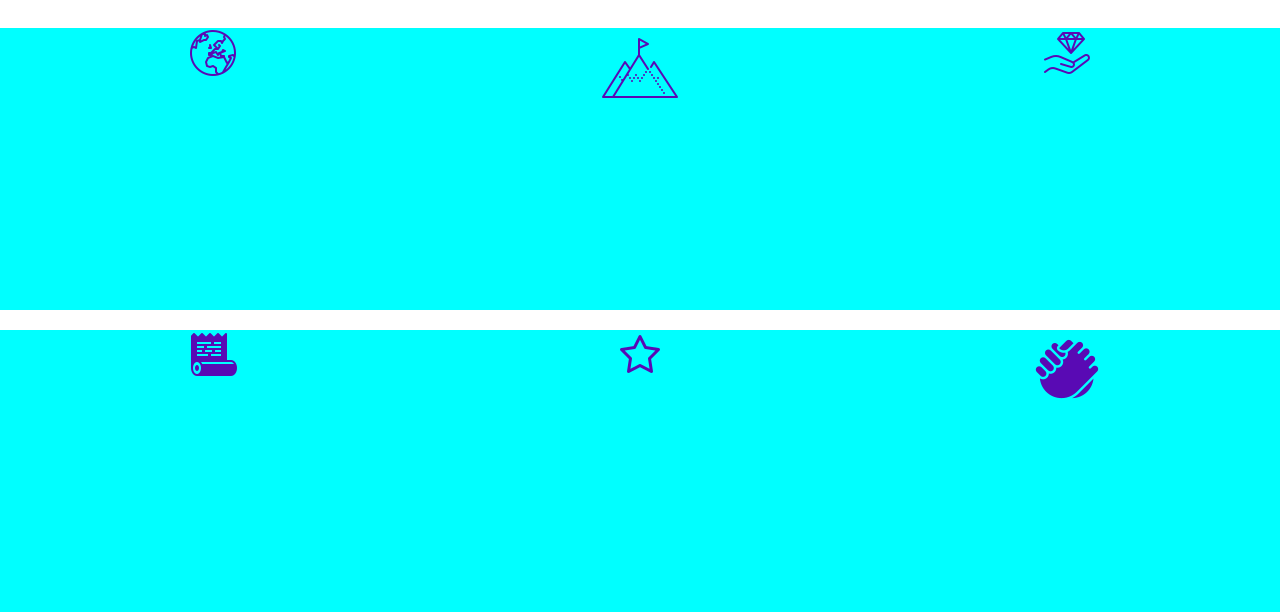
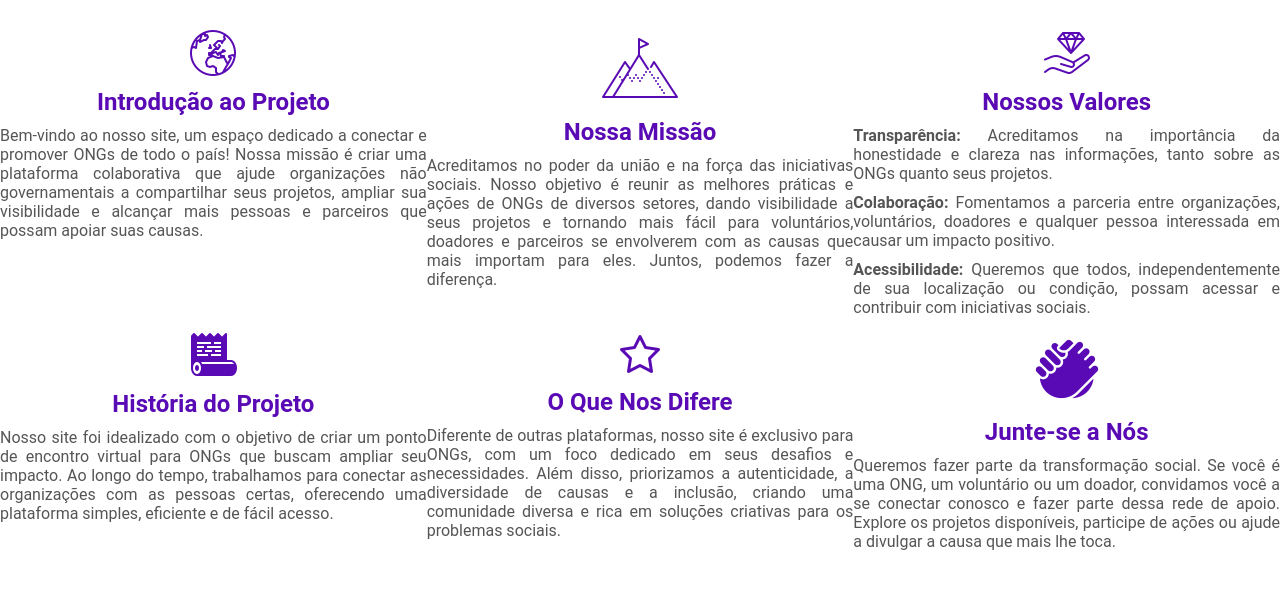
Before and after one commit to VoucherDesenvSenacHub/together, a PHP site: page /view/geral/sobre_nos.html in a window 1280 px wide. Shown: the part 701-1313 px from the top of the page. Run offline with PHP 8.4, Linux system fonts and the light colour scheme.

Commit message:
incluindo explicação no sobre nós

```diff
--- a/view/assests/css/geral/sobre_nos.css
+++ b/view/assests/css/geral/sobre_nos.css
@@ -67,7 +67,7 @@
     width: 100%;
     height: 302px;
     display: flex;
-    justify-content: space-between;
+    justify-content: space-around;
 }
 
 .cardsIcon{
@@ -77,7 +77,22 @@
     height: 282px;
     align-items: center;
     flex-direction: column;
-    background-color: aqua;
+    /* background-color: aqua; */
     margin-top: 20px;
 
 }
+
+ .cardsIcon h2 {
+    font-family: 'roboto', sans-serif;
+    color: #590AB4;
+    margin-top: 10px;
+
+ }
+ .cardsIcon p {
+    font-family: 'roboto', sans-serif;
+    font-size: 16px;
+    color: #555;
+    text-align: center;
+    margin-top: 10px;
+    text-align: justify;
+}
--- a/view/geral/sobre_nos.html
+++ b/view/geral/sobre_nos.html
@@ -34,30 +34,37 @@
         <div class="cardsContainer">
             <div class="cardsIcon">
                 <img src="../assests/images/geral/icons8-europa-50.png" alt="img">
-                <p></p>
+                <h2>Introdução ao Projeto</h2>
+                <p>Bem-vindo ao nosso site, um espaço dedicado a conectar e promover ONGs de todo o país! Nossa missão é criar uma plataforma colaborativa que ajude organizações não governamentais a compartilhar seus projetos, ampliar sua visibilidade e alcançar mais pessoas e parceiros que possam apoiar suas causas.</p>
             </div>
             <div class="cardsIcon">
                 <img src="../assests/images/geral/icons8-missão-de-uma-empresa-80.png" alt="img">
-                <p></p>
+                <h2>Nossa Missão</h2>
+                <p>Acreditamos no poder da união e na força das iniciativas sociais. Nosso objetivo é reunir as melhores práticas e ações de ONGs de diversos setores, dando visibilidade a seus projetos e tornando mais fácil para voluntários, doadores e parceiros se envolverem com as causas que mais importam para eles. Juntos, podemos fazer a diferença.</p>
             </div>
             <div class="cardsIcon">
                 <img src="../assests/images/geral/icons8-cuidado-do-diamante-50.png" alt="img">
-                <p></p>
+                <h2>Nossos Valores</h2>
+                <p><strong>Transparência:</strong> Acreditamos na importância da honestidade e clareza nas informações, tanto sobre as ONGs quanto seus projetos.</p>
+                <p><strong>Colaboração:</strong> Fomentamos a parceria entre organizações, voluntários, doadores e qualquer pessoa interessada em causar um impacto positivo.</p>
+                <p><strong>Acessibilidade:</strong> Queremos que todos, independentemente de sua localização ou condição, possam acessar e contribuir com iniciativas sociais.</p>            </div>
             </div>
-        </div>
         <div class="cardsContainer">
             <div class="cardsIcon">
                 <img src="../assests/images/geral/icons8-histórico-de-atividades-50.png" alt="img">
-                <p></p>
+                <h2>História do Projeto</h2>
+                <p>Nosso site foi idealizado com o objetivo de criar um ponto de encontro virtual para ONGs que buscam ampliar seu impacto. Ao longo do tempo, trabalhamos para conectar as organizações com as pessoas certas, oferecendo uma plataforma simples, eficiente e de fácil acesso.</p>
             </div>
             <div class="cardsIcon">
                 <img src="../assests/images/geral/icons8-estrela-48.png" alt="img">
-                <p></p>
+                <h2>O Que Nos Difere</h2>
+                <p>Diferente de outras plataformas, nosso site é exclusivo para ONGs, com um foco dedicado em seus desafios e necessidades. Além disso, priorizamos a autenticidade, a diversidade de causas e a inclusão, criando uma comunidade diversa e rica em soluções criativas para os problemas sociais.</p>
+
             </div>
             <div class="cardsIcon">
                 <img src="../assests/images/geral/icons8-friendly-handshake-78.png" alt="img">
-                <p></p>
-            </div>
+                <h2>Junte-se a Nós</h2>
+                <p>Queremos fazer parte da transformação social. Se você é uma ONG, um voluntário ou um doador, convidamos você a se conectar conosco e fazer parte dessa rede de apoio. Explore os projetos disponíveis, participe de ações ou ajude a divulgar a causa que mais lhe toca.</p>            </div>
         </div>
     </div>
 
```
